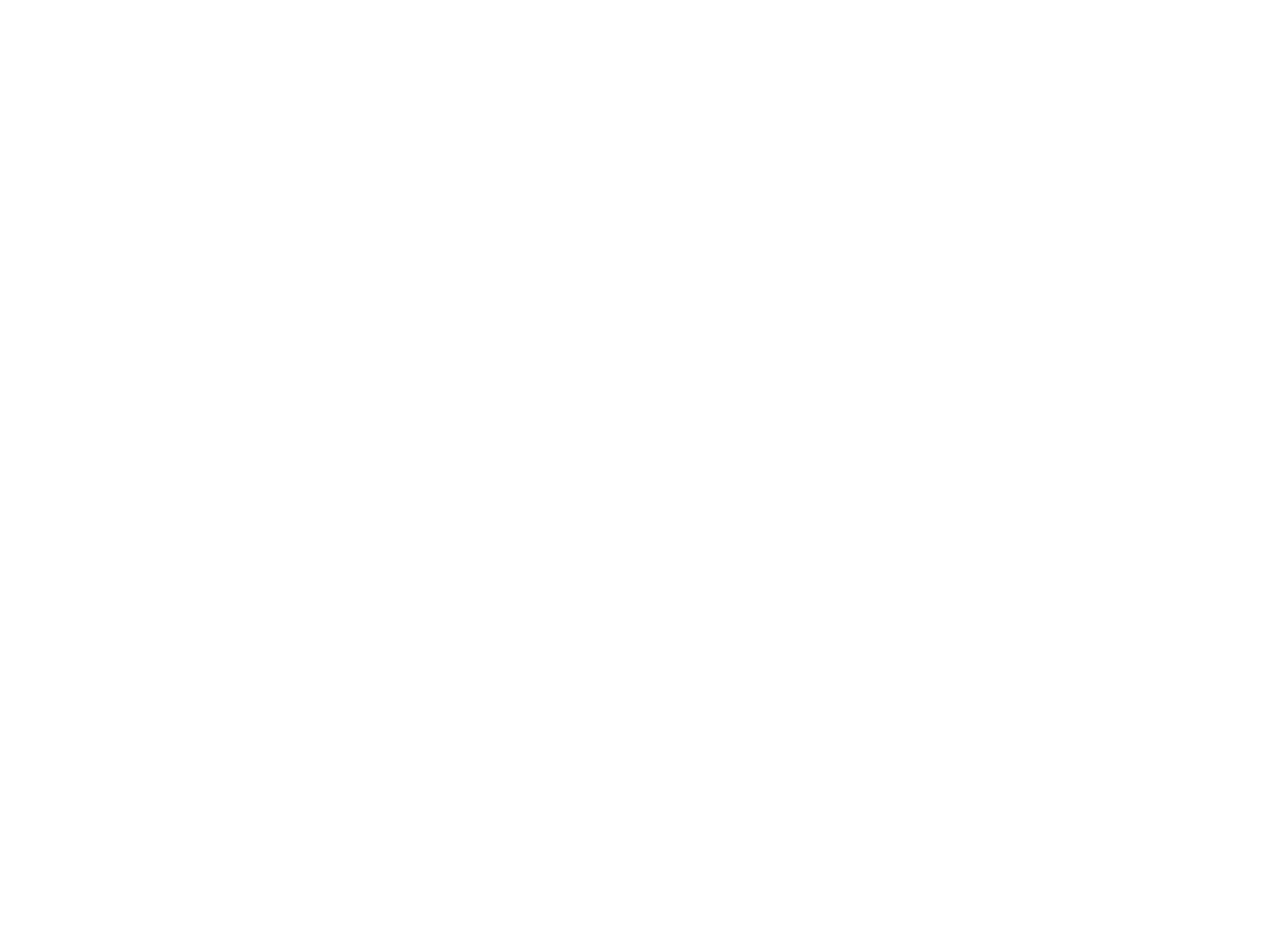
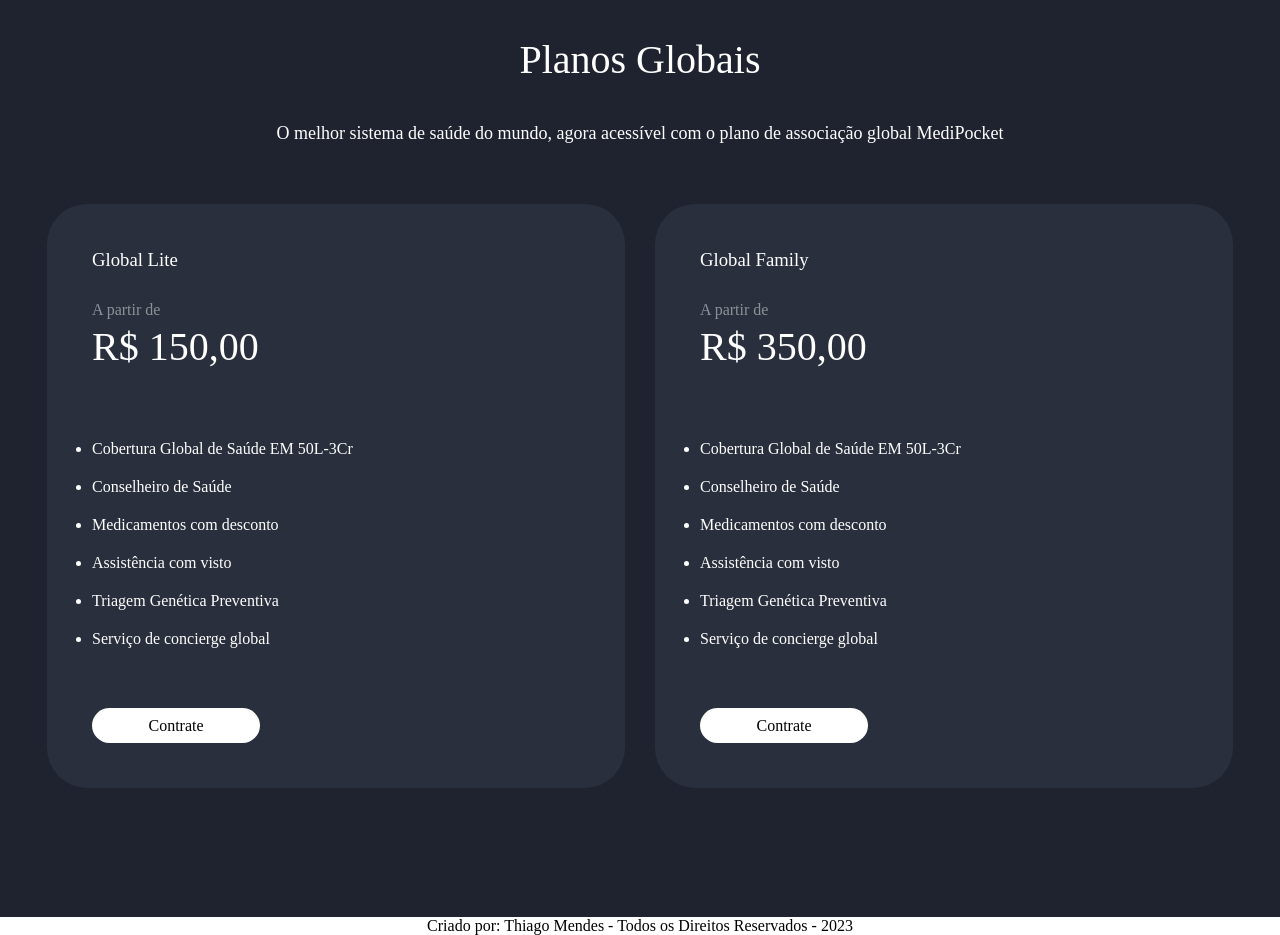
Before and after one commit to thiagotmdev/Hospital-Tal, a Next.js app: page / in a window 1280 px wide. Shown: the part 2980-3915 px from the top of the page. Before the commit the page ends 2605 px from the top, so only its background shows below. Built offline with nearby package versions, Linux system fonts and the light colour scheme.

Commit message:
Criada section de planos globais

```diff
--- a/src/pages/index.tsx
+++ b/src/pages/index.tsx
@@ -60,6 +60,48 @@ export default function Home() {
               <Image src={tele_doctor} alt='Imagem de uma doutora com os braços cruzados'/>
             </div>
           </div>
+
+          <div className={style.global_plans}>
+            <div className={style.global_plans_1}>
+              <h2>Planos Globais</h2>
+              <p>O melhor sistema de saúde  do mundo, agora acessível com o plano de associação global MediPocket</p>
+            </div>
+            <div className={style.global_plans_2}>
+              <div className={style.global_plans_2_card}>
+                <h3 className={style.global_plans_2_card_title}>Global Lite</h3>
+                <p className={style.global_plans_2_card_apartir}>A partir de</p>
+                <p className={style.global_plans_2_card_valor}> R$ 150,00</p>
+                <ul>
+                  <li>Cobertura Global de Saúde EM 50L-3Cr</li>
+                  <li>Conselheiro de Saúde</li>
+                  <li>Medicamentos com desconto</li>
+                  <li>Assistência com visto</li>
+                  <li>Triagem Genética Preventiva</li>
+                  <li>Serviço de concierge global</li>
+                </ul>
+                <div className={style.global_plans_2_card_button}>
+                  Contrate
+                </div>
+              </div>
+              <div className={style.global_plans_2_card}>
+                <h3 className={style.global_plans_2_card_title}>Global Family</h3>
+                <p className={style.global_plans_2_card_apartir}>A partir de</p>
+                <p className={style.global_plans_2_card_valor}> R$ 350,00</p>
+                <ul>
+                  <li>Cobertura Global de Saúde EM 50L-3Cr</li>
+                  <li>Conselheiro de Saúde</li>
+                  <li>Medicamentos com desconto</li>
+                  <li>Assistência com visto</li>
+                  <li>Triagem Genética Preventiva</li>
+                  <li>Serviço de concierge global</li>
+                </ul>
+                <div className={style.global_plans_2_card_button}>
+                  Contrate
+                </div>
+              </div>
+            </div>
+          </div>
+
       </div>
     </>
   )
--- a/src/styles/Home.module.css
+++ b/src/styles/Home.module.css
@@ -122,7 +122,6 @@
 
 .teleconsult_info h2 {
     display: flex;
-    justify-content: start;
     width: 421px;
     height: 84px;
     color: #FFF;
@@ -158,3 +157,113 @@
     margin-top: -101px;
     margin-right: 30px;
 }
+
+.global_plans {
+    display: flex;
+    flex-direction: column;
+    justify-content: center;
+    align-items: center;
+    width: 100%;
+    height: 1010px;
+    background: #1E232F;
+    margin-top: 300px;
+}
+
+.global_plans_1 {
+    display: flex;
+    flex-direction: column;
+    justify-content: center;
+    align-items: center;
+}
+
+.global_plans_1 h2 {
+    color: #FFF;
+    font-family: Recoleta;
+    font-size: 40px;
+    font-style: normal;
+    font-weight: 500;
+}
+
+.global_plans_1 p {
+    color: #FFF;
+    text-align: center;
+    font-family: Outfit;
+    font-size: 18px;
+    font-style: normal;
+    font-weight: 400;
+    line-height: normal;
+    margin-top: 40px;
+}
+
+.global_plans_2 {
+    display: flex;
+    flex-direction: row;
+    justify-content: center;
+    align-items: center;
+    gap: 30px;
+}
+
+.global_plans_2_card {
+    display: flex;
+    flex-direction: column;
+    align-items: normal;
+    width: 578px;
+    height: 584px;
+    border-radius: 40px;
+    margin-top: 60px;
+    padding: 45px;
+    background: rgba(135, 154, 179, 0.1);
+
+}
+
+.global_plans_2_card_title {
+    color: #FFF;
+    font-family: Outfit;
+    font-weight: 500;
+    line-height: normal;
+}
+
+.global_plans_2_card_apartir {
+    margin-top: 30px;
+    color: rgba(255, 255, 255, 0.47);
+    font-family: Outfit;
+    font-size: 16px;
+    font-style: normal;
+    font-weight: 400;
+    line-height: normal;
+}
+
+.global_plans_2_card_valor {
+    color: #FFF;
+    font-family: Recoleta;
+    font-size: 40px;
+    font-style: normal;
+    font-weight: 500;
+    line-height: 141.5%;
+}
+
+.global_plans_2_card ul {
+    margin-top: 45px;
+}
+
+.global_plans_2_card li {
+    color: #FFF;
+    font-family: Outfit;
+    font-size: 16px;
+    font-style: normal;
+    font-weight: 400;
+    line-height: normal;
+    margin-top: 20px;
+}
+
+.global_plans_2_card_button {
+    display: flex;
+    align-items: center;
+    justify-content: center;
+    width: 168px;
+    height: 56px;
+    border-radius: 28px;
+    background: #FFF;
+    margin-top: 60px;
+    cursor: pointer;
+}
```
